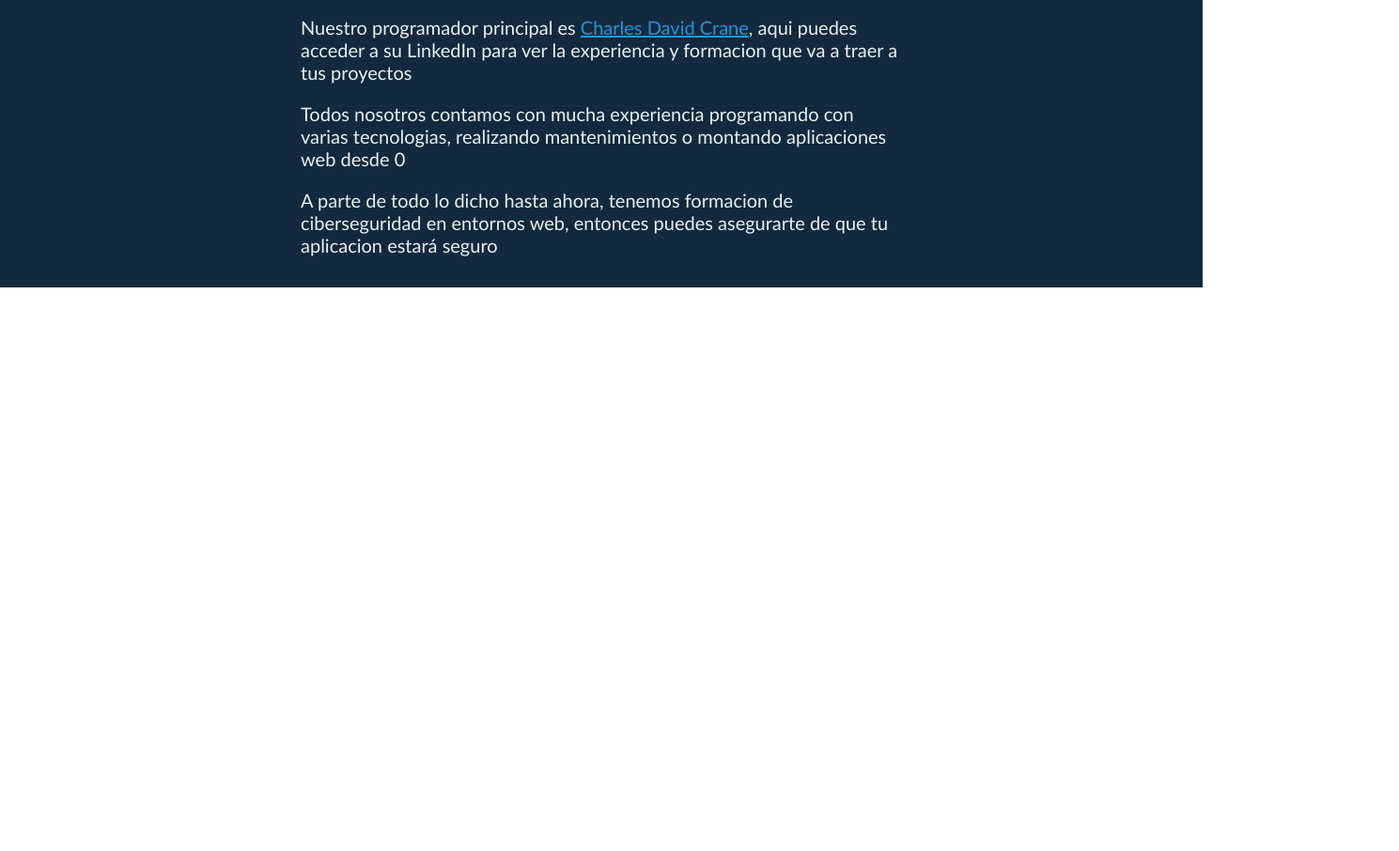
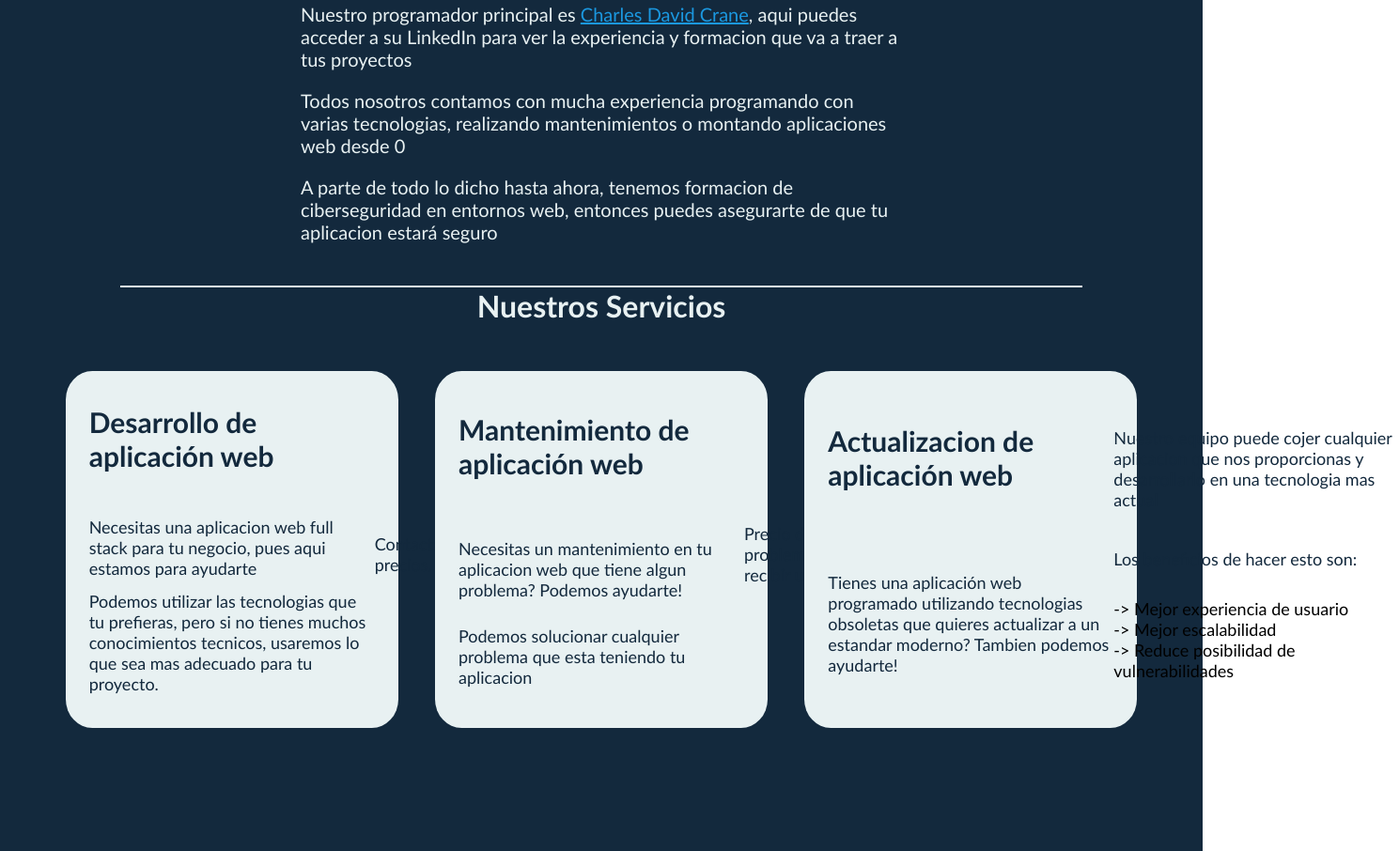
Before and after one commit to ChxrlieExe33/Lenguajes-Marcas-Trabajo-Enfoque, a plain HTML site: page index.html in a window 1280 px wide. Shown: the part 979-1885 px from the top of the page at 94% size, 1489 px wide, since content can reach past the window. Before the commit the page ends 1285 px from the top, so only its background shows below. Drawn offline with Linux system fonts and the light colour scheme.

Commit message:
Finished services section and added contact button to hero section

```diff
--- a/index.html
+++ b/index.html
@@ -41,6 +41,8 @@
 
                 <p>Podemos diseñar y programarte una aplicacion web desde 0 o podemos mantener o actualizar una aplicacion que ya tienes.</p>
 
+                <a class="heroButton" href="#contacto">Contacta con nosotros</a>
+
             </div>
 
             <div class="heroImg"></div>
@@ -75,13 +77,58 @@
 
             </div>
 
+            <div class="presentacionBorder"></div>
+
         </div>
 
         <!-- Servicios -->
 
         <div id="servicios" class="servicios">
 
+            <h1>Nuestros Servicios</h1>
 
+            <div class="listaServicios">
+
+                <div class="servicio">
+                    <h1>Desarrollo de aplicación web</h1>
+
+                    <p>Necesitas una aplicacion web full stack para tu negocio, pues aqui estamos para ayudarte</p>
+
+                    <p>Podemos utilizar las tecnologias que tu prefieras, pero si no tienes muchos conocimientos tecnicos, usaremos lo que sea mas adecuado para tu proyecto.</p>
+
+                    <p>Contacta con nosotros para recibir precios.</p>
+
+                </div>
+
+                <div class="servicio">
+                    <h1>Mantenimiento de aplicación web</h1>
+
+                    <p>Necesitas un mantenimiento en tu aplicacion web que tiene algun problema? Podemos ayudarte!</p>
+
+                    <p>Podemos solucionar cualquier problema que esta teniendo tu aplicacion</p>
+
+                    <p>Precio depende de la severidad del problema, contacta con nosotros para recibir un precio</p>
+
+                </div>
+
+                <div class="servicio">
+                    <h1>Actualizacion de aplicación web</h1>
+
+                    <p>Tienes una aplicación web programado utilizando tecnologias obsoletas que quieres actualizar a un estandar moderno? Tambien podemos ayudarte!</p>
+
+                    <p>Nuestro equipo puede cojer cualquier aplicacion que nos proporcionas y desarrollarlo en una tecnologia mas actual</p>
+
+                    <p>Los beneficios de hacer esto son:</p>
+
+                    <ul>
+                        <li>-> Mejor experiencia de usuario</li>
+                        <li>-> Mejor escalabilidad</li>
+                        <li>-> Reduce posibilidad de vulnerabilidades</li>
+                    </ul>
+
+                </div>
+
+            </div>
 
         </div>
 
--- a/main.css
+++ b/main.css
@@ -75,6 +75,24 @@ body {
     font-size: 19px;
 }
 
+.heroButton {
+    width: 30%;
+    background-color: #1B98E0;
+    border: none;
+    border-radius: 20px;
+    padding: 25px;
+    font-size: medium;
+    font-weight: bold;
+    margin-top: 15px;
+    text-decoration: none;
+    color: #13293D;
+    text-align: center;
+}
+
+.heroButton:hover {
+    transform: scale(1.04);
+}
+
 .heroImg {
     width: 45%;
     background-image: url('recursos/codigo-php.jpg');
@@ -100,6 +118,13 @@ body {
     width: 50%;
 }
 
+.presentacionBorder {
+    height: 5px;
+    background-color: #E8F1F2;
+    width: 80%;
+    margin-top: 25px;
+}
+
 .quienesSomos h1 {
     margin-bottom: 25px;
     align-self: center;
@@ -117,3 +142,60 @@ body {
 .listaTecnologias li {
     font-size: 20px;
 }
+
+.servicios {
+    height: 600px;
+    width: 100%;
+    background-color: #13293D;
+    display: flex;
+    flex-direction: column;
+    align-items: center;
+}
+
+.servicios h1 {
+    color: #E8F1F2;
+}
+
+.listaServicios {
+    display: flex;
+    width: 100%;
+    align-items: center;
+    justify-content: space-around;
+    padding: 50px;
+}
+
+.servicio {
+    background-color: #E8F1F2;
+    padding: 35px 25px 35px 25px;
+    height: 380px;
+    border-radius: 8%;
+    margin-left: 15px;
+    margin-right: 15px;
+    display: flex;
+    flex-direction: column;
+    flex-wrap: wrap;
+    justify-content: space-around;
+    max-width: 30%;
+}
+
+.servicio:hover {
+    background-color: #1B98E0;
+    transform: scale(1.05);
+}
+
+.servicio h1 {
+    color: #13293D;
+    margin-bottom: 35px;
+    font-size: 30px;
+}
+
+.servicio p {
+    color: #13293D;
+    font-size: large;
+    margin-top: 10px;
+}
+
+.servicio li {
+    font-size: large;
+    list-style: none;
+}
```
